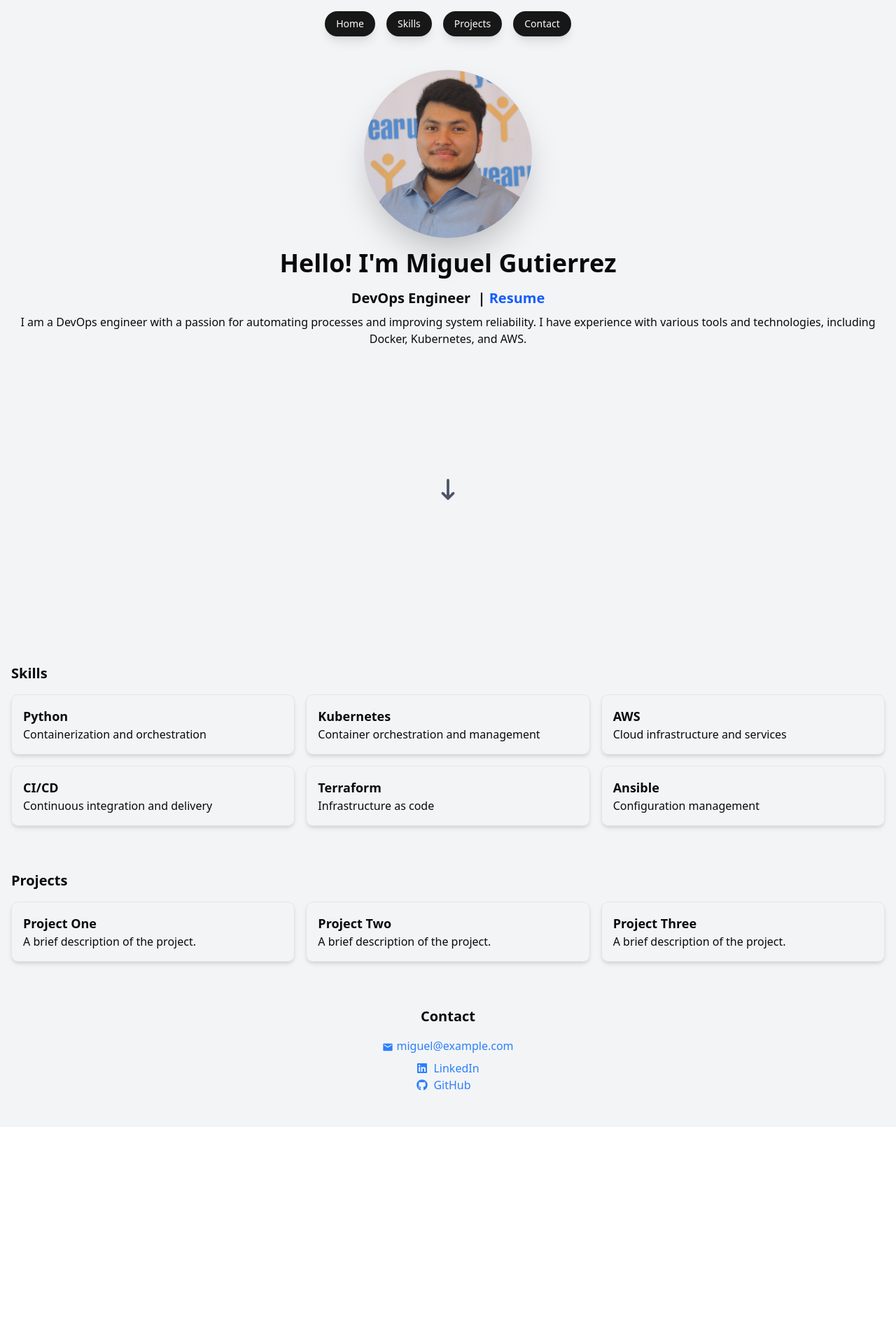
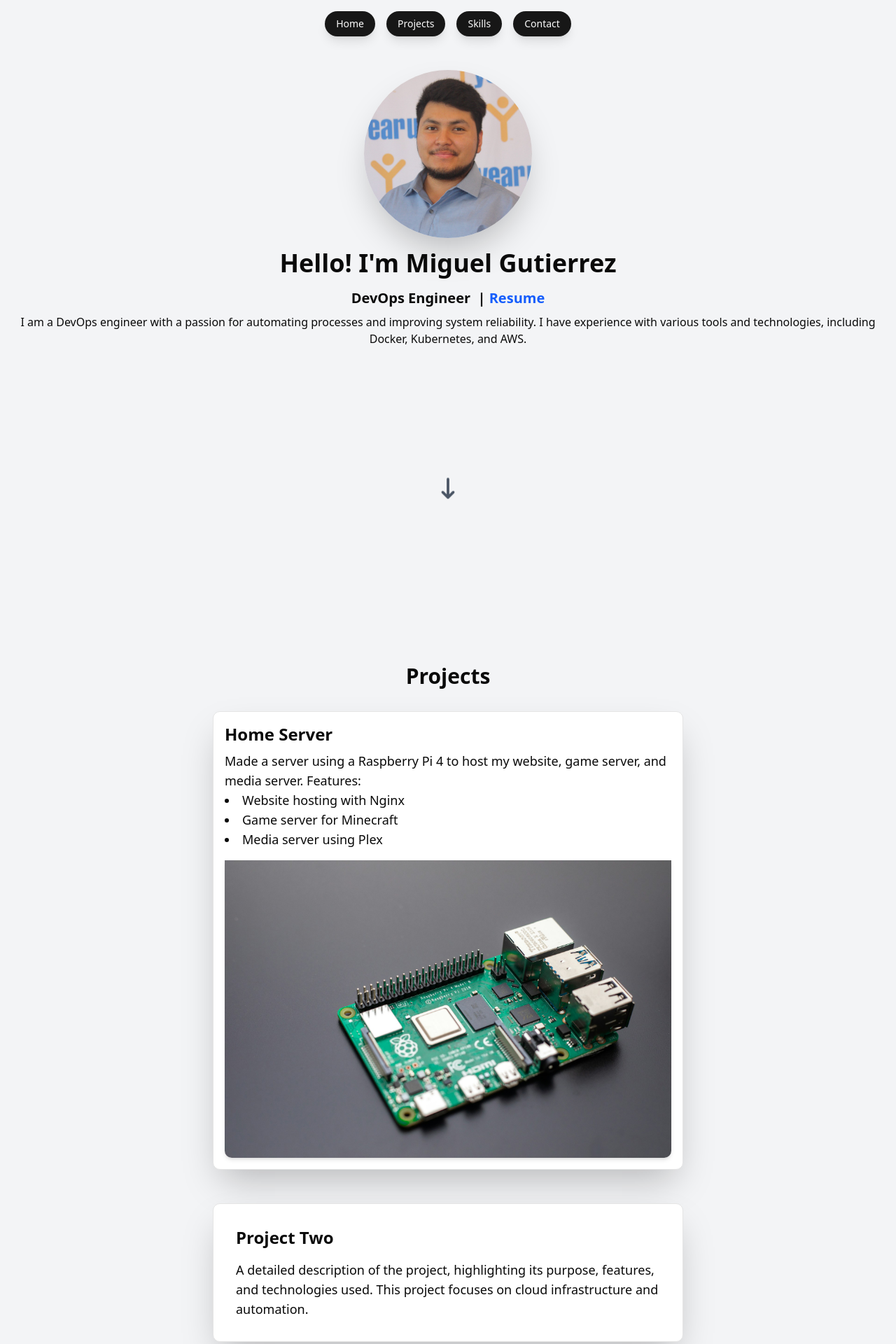
Before and after one commit to miguelgutierrez2017/gmiguel.com, a Next.js app in the folder gmiguel.com/: page / in a window 1280 px wide. Shown: the top 1920 px of the page at 70% size. Before the commit the page ends 1610 px from the top, so only its background shows below. Built offline with nearby package versions, Linux system fonts and the light colour scheme.

Commit message:
Refactor homepage layout and enhance project and skills sections for improved design and readability

```diff
--- a/gmiguel.com/src/app/page.js
+++ b/gmiguel.com/src/app/page.js
@@ -4,8 +4,7 @@ import Skills from "@/components/skills";
 import Projects from "@/components/projects";
 import Contact from "@/components/contact";
 import { FaArrowDownLong } from "react-icons/fa6";
-// This is my personal website, built with Next.js and Tailwind CSS.
-// It showcases my projects, skills, and experience as a dev ops engineer.
+
 export default function Home() {
   return (
     <div className="bg-gray-100 min-h-screen flex flex-col">
@@ -25,11 +24,11 @@ export default function Home() {
           </a>
         </div>
         {/* Other sections are scrollable */}
+        <section id="projects">
+          <Projects />
+        </section>
         <section id="skills">
           <Skills />
-        </section>
-        <section id="projects">
-          <Projects />
         </section>
         <section id="contact">
           <Contact />
--- a/gmiguel.com/src/components/header.js
+++ b/gmiguel.com/src/components/header.js
@@ -1,34 +1,48 @@
-import { Button } from "./ui/button";
+import { Button, buttonVariants } from "./ui/button";
+import Link from "next/link";
+import { cn } from "@/lib/utils";
 
 export default function Header() {
   return (
     <header className="flex items-center justify-center p-4 bg-gray-100 text-white">
       <h1 className="text-2xl font-bold"></h1>
       <nav className="space-x-4">
-        <Button
+        <Link
           href="#about"
-          className="hover:bg-blue-600 shadow-lg rounded-3xl hover:rounded-xl transition-all duration-300 ease-linear cursor-pointer"
+          className={cn(
+            buttonVariants({ variant: "default" }),
+            "hover:bg-blue-600 shadow-lg rounded-3xl hover:rounded-xl transition-all duration-300 ease-linear cursor-pointer"
+          )}
         >
           Home
-        </Button>
-        <Button
+        </Link>
+        <Link
           href="#projects"
-          className="hover:bg-blue-600 shadow-lg rounded-3xl hover:rounded-xl transition-all duration-300 ease-linear cursor-pointer"
+          className={cn(
+            buttonVariants({ variant: "default" }),
+            "hover:bg-blue-600 shadow-lg rounded-3xl hover:rounded-xl transition-all duration-300 ease-linear cursor-pointer"
+          )}
+        >
+          Projects
+        </Link>
+        <Link
+          href="#contact"
+          className={cn(
+            buttonVariants({ variant: "default" }),
+            "hover:bg-blue-600 shadow-lg rounded-3xl hover:rounded-xl transition-all duration-300 ease-linear cursor-pointer"
+          )}
         >
           Skills
-        </Button>
-        <Button
-          href="#contact"
-          className="hover:bg-blue-600 shadow-lg rounded-3xl hover:rounded-xl transition-all duration-300 ease-linear cursor-pointer"
-        >
-          Projects
-        </Button>
-        <Button
+        </Link>
+        <Link
           href="#skills"
-          className="hover:bg-blue-600 shadow-lg rounded-3xl hover:rounded-xl transition-all duration-300 ease-linear cursor-pointer"
+          className={cn(
+            buttonVariants({ variant: "default" }),
+            "hover:bg-blue-600 shadow-lg rounded-3xl hover:rounded-xl transition-all duration-300 ease-linear cursor-pointer"
+          )}
         >
           Contact
-        </Button>
+        </Link>
       </nav>
     </header>
   );
--- a/gmiguel.com/src/components/projects.js
+++ b/gmiguel.com/src/components/projects.js
@@ -1,19 +1,48 @@
 export default function Projects() {
   return (
-    <section id="projects" className="mb-8">
-      <h2 className="text-xl font-bold mb-4">Projects</h2>
-      <div className="grid grid-cols-1 md:grid-cols-2 lg:grid-cols-3 gap-4">
-        <div className="p-4 border rounded-lg shadow-md">
-          <h3 className="text-lg font-semibold">Project One</h3>
-          <p>A brief description of the project.</p>
+    <section id="projects" className="mb-16">
+      <h2 className="text-3xl font-bold mb-8 text-center">Projects</h2>
+      <div className="flex flex-col items-center gap-12">
+        {/* Project One */}
+        <div className="w-full max-w-2xl p-4 border rounded-lg shadow-2xl hover:shadow-lg transition-shadow duration-300 ease-in-out transform hover:scale-105 bg-white">
+          <div className="mb-4">
+            <h3 className="text-2xl font-semibold mb-2">Home Server</h3>
+            <p className="text-lg">
+              Made a server using a Raspberry Pi 4 to host my website, game
+              server, and media server. Features:
+              <ul className="list-disc list-inside">
+                <li>Website hosting with Nginx</li>
+                <li>Game server for Minecraft</li>
+                <li>Media server using Plex</li>
+              </ul>
+            </p>
+          </div>
+          {/* Add an image below the text */}
+          <img
+            src="serverpi2.jpg"
+            alt="Project One Screenshot"
+            className="rounded-b-lg shadow-md"
+          />
         </div>
-        <div className="p-4 border rounded-lg shadow-md">
-          <h3 className="text-lg font-semibold">Project Two</h3>
-          <p>A brief description of the project.</p>
+
+        {/* Project Two */}
+        <div className="w-full max-w-2xl p-8 border rounded-lg shadow-2xl hover:shadow-lg transition-shadow duration-300 ease-in-out transform hover:scale-105 bg-white">
+          <h3 className="text-2xl font-semibold mb-4">Project Two</h3>
+          <p className="text-lg">
+            A detailed description of the project, highlighting its purpose,
+            features, and technologies used. This project focuses on cloud
+            infrastructure and automation.
+          </p>
         </div>
-        <div className="p-4 border rounded-lg shadow-md">
-          <h3 className="text-lg font-semibold">Project Three</h3>
-          <p>A brief description of the project.</p>
+
+        {/* Project Three */}
+        <div className="w-full max-w-2xl p-8 border rounded-lg shadow-2xl hover:shadow-lg transition-shadow duration-300 ease-in-out transform hover:scale-105 bg-white">
+          <h3 className="text-2xl font-semibold mb-4">Project Three</h3>
+          <p className="text-lg">
+            A detailed description of the project, highlighting its purpose,
+            features, and technologies used. This project showcases expertise in
+            DevOps and CI/CD pipelines.
+          </p>
         </div>
       </div>
     </section>
--- a/gmiguel.com/src/components/skills.js
+++ b/gmiguel.com/src/components/skills.js
@@ -1,31 +1,33 @@
 export default function Skills() {
   return (
     <section id="skills" className="mb-8">
-      <h2 className="text-xl font-bold mb-4">Skills</h2>
+      <h2 className="text-xl font-bold mb-4 text-center">Skills</h2>
+      <div className="p-6 border rounded-lg shadow-2xl bg-white">
         <div className="grid grid-cols-1 md:grid-cols-2 lg:grid-cols-3 gap-4">
-        <div className="p-4 border rounded-lg shadow-md">
+          <div className="p-4">
             <h3 className="text-lg font-semibold">Python</h3>
             <p>Containerization and orchestration</p>
           </div>
-        <div className="p-4 border rounded-lg shadow-md">
+          <div className="p-4">
             <h3 className="text-lg font-semibold">Kubernetes</h3>
             <p>Container orchestration and management</p>
           </div>
-        <div className="p-4 border rounded-lg shadow-md">
+          <div className="p-4">
             <h3 className="text-lg font-semibold">AWS</h3>
             <p>Cloud infrastructure and services</p>
           </div>
-        <div className="p-4 border rounded-lg shadow-md">
+          <div className="p-4">
             <h3 className="text-lg font-semibold">CI/CD</h3>
             <p>Continuous integration and delivery</p>
           </div>
-        <div className="p-4 border rounded-lg shadow-md">
+          <div className="p-4">
             <h3 className="text-lg font-semibold">Terraform</h3>
             <p>Infrastructure as code</p>
           </div>
-        <div className="p-4 border rounded-lg shadow-md">
+          <div className="p-4">
             <h3 className="text-lg font-semibold">Ansible</h3>
             <p>Configuration management</p>
+          </div>
         </div>
       </div>
     </section>
```
Lines whose indentation alone changed are shown as unchanged.
